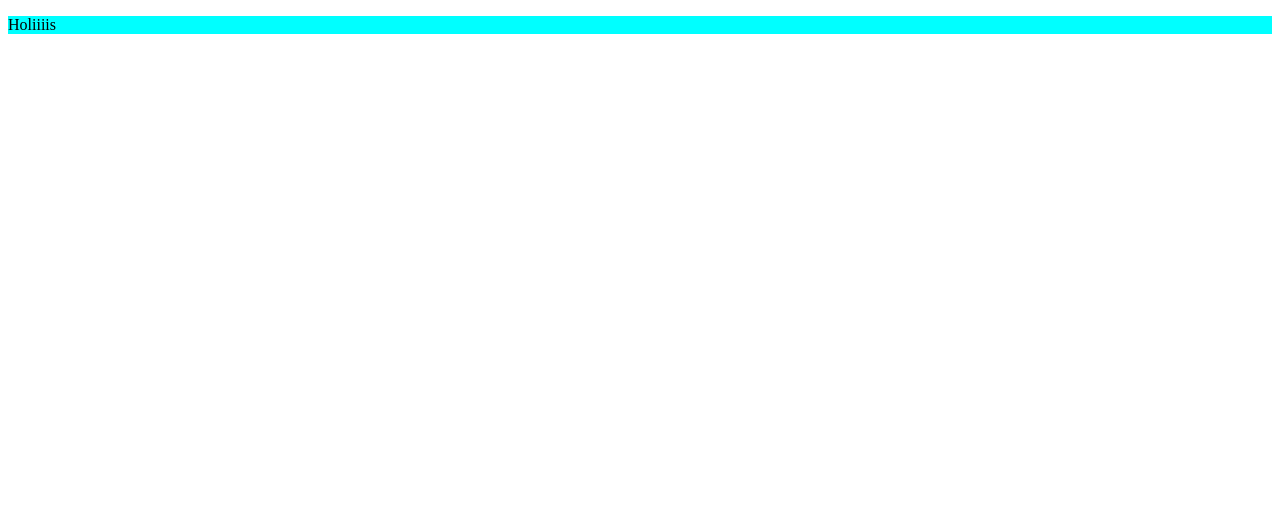
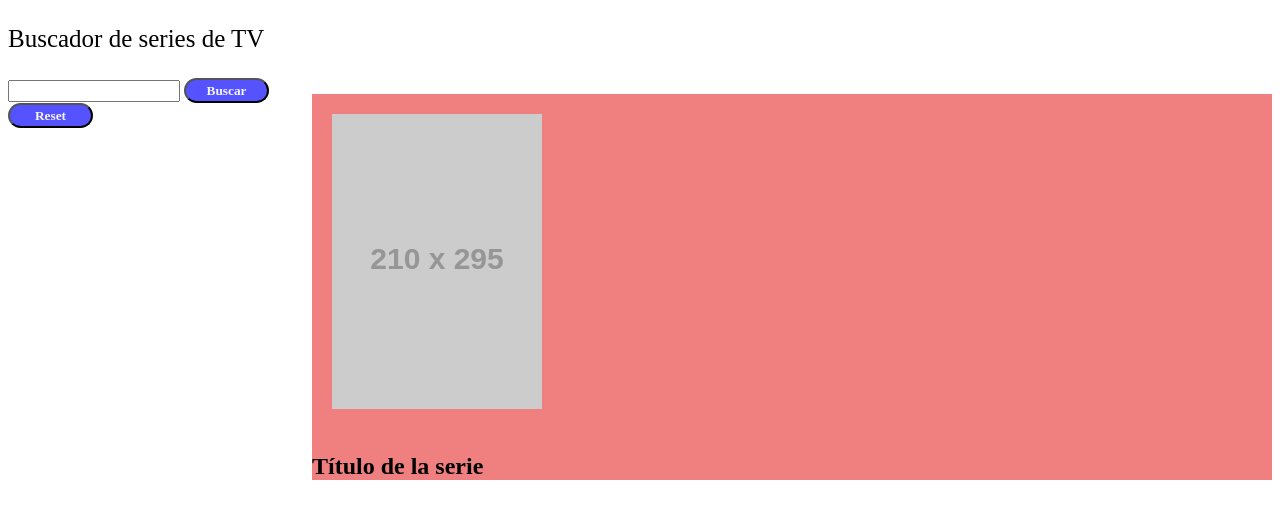
Before and after one commit to Adalab/modulo-2-evaluacion-final-MariviEscudero, a website: page src/html/index.html in a window 1280 px wide. Drawn offline with nearby package versions, Linux system fonts and the light colour scheme; files that its build step writes are made by us from their sources; placeholder pictures from the web are drawn by us; a web font is replaced by a local one.

Commit message:
add html structure and listener function

```diff
--- a/src/html/index.html
+++ b/src/html/index.html
@@ -1,14 +1,44 @@
 <!DOCTYPE html>
 <html lang="es">
   <head>
-  <meta charset="UTF-8">
-  <meta http-equiv="X-UA-Compatible" content="IE=edge">
-  <meta name="viewport" content="width=device-width, initial-scale=1.0">
+    <meta charset="UTF-8" />
+    <meta http-equiv="X-UA-Compatible" content="IE=edge" />
+    <meta name="viewport" content="width=device-width, initial-scale=1.0" />
     <title>Modulo2-Evaluacion-Final-MariviEscudero</title>
+    <link rel="preconnect" href="https://fonts.googleapis.com" />
+    <link rel="preconnect" href="https://fonts.gstatic.com" crossorigin />
+    <link
+      href="https://fonts.googleapis.com/css2?family=Kaisei+HarunoUmi:wght@400;700&display=swap"
+      rel="stylesheet"
+    />
     <link rel="stylesheet" href="./assets/css/main.css" />
   </head>
   <body>
-  <p class="prueba">Holiiiis</p>
+    <header class="header">
+      <p class="search_title">Buscador de series de TV</p>
+    </header>
+    <main class="main">
+      <article class="favorites">
+        <form class="favorites" action="">
+          <input class="js_searchtext"type="text" />
+          <button class="button js_searchbtn">Buscar</button>
+          <button class="button">Reset</button>
+        </form>
+      </article>
+      <section class="show_list">
+        <ul >
+          <li class="show_container js_showcontainer">
+            <img
+              class="image"
+              src="https://via.placeholder.com/210x295/ffffff/666666/?text=TV"
+              alt=""
+            />
+            <h2 class="showtitle">Título de la serie</h2>
+          </li>
+        </ul>
+      </section>
+    </main>
+
     <script src="./assets/js/main.js"></script>
   </body>
 </html>
--- a/src/scss/core/_reset.scss
+++ b/src/scss/core/_reset.scss
@@ -0,0 +1,49 @@
+/* http://meyerweb.com/eric/tools/css/reset/
+   v2.0 | 20110126
+   License: none (public domain)
+*/
+
+html, body, div, span, applet, object, iframe,
+h1, h2, h3, h4, h5, h6, p, blockquote, pre,
+a, abbr, acronym, address, big, cite, code,
+del, dfn, em, img, ins, kbd, q, s, samp,
+small, strike, strong, sub, sup, tt, var,
+b, u, i, center,
+dl, dt, dd, ol, ul, li,
+fieldset, form, label, legend,
+table, caption, tbody, tfoot, thead, tr, th, td,
+article, aside, canvas, details, embed,
+figure, figcaption, footer, header, hgroup,
+menu, nav, output, ruby, section, summary,
+time, mark, audio, video {
+	margin: 0;
+	padding: 0;
+	border: 0;
+	font-size: 100%;
+	font: inherit;
+	vertical-align: baseline;
+	box-sizing: border-box;
+}
+/* HTML5 display-role reset for older browsers */
+article, aside, details, figcaption, figure,
+footer, header, hgroup, menu, nav, section {
+	display: block;
+}
+body {
+	line-height: 1;
+}
+ol, ul {
+	list-style: none;
+}
+blockquote, q {
+	quotes: none;
+}
+blockquote:before, blockquote:after,
+q:before, q:after {
+	content: '';
+	content: none;
+}
+table {
+	border-collapse: collapse;
+	border-spacing: 0;
+}
--- a/src/scss/core/_variables.scss
+++ b/src/scss/core/_variables.scss
@@ -0,0 +1,6 @@
+$orange: #FE4D15;
+$green: #03D113;
+$blue: #5552FF;
+$plumbblue: #8080ac3f;
+$darkblue: #1D1643;
+$aquablue:  #11D6A3;
--- a/src/scss/main.scss
+++ b/src/scss/main.scss
@@ -1,3 +1,2 @@
-.prueba{
-    background-color: aqua;
-}
+@import "core/variables";
+@import "pages/index";
--- a/src/scss/pages/_index.scss
+++ b/src/scss/pages/_index.scss
@@ -0,0 +1,36 @@
+*{
+    font-family: 'Kaisei HarunoUmi', serif;
+}
+
+.search_title{
+    font-size: 25px;
+
+}
+.button{
+    height: 25px;
+    width: 85px;
+    border-radius: 15px;
+    font-family: 'Kaisei HarunoUmi', serif;
+    font-weight: bold;
+    background-color: $blue;
+    color: whitesmoke;
+
+
+}
+.main{
+    display: flex;
+    flex-direction: row;
+
+}
+
+.show_container{
+    background-color: lightcoral;
+    width: 60rem;
+    list-style-type: none;
+    .image{
+        margin: 20px;
+    }
+    .showtitle{
+        background-color: lightcoral;
+    }
+}
```
Also changed, not shown: src/js/main.js (+28 -2 lines). Lines whose indentation alone changed are shown as unchanged.
